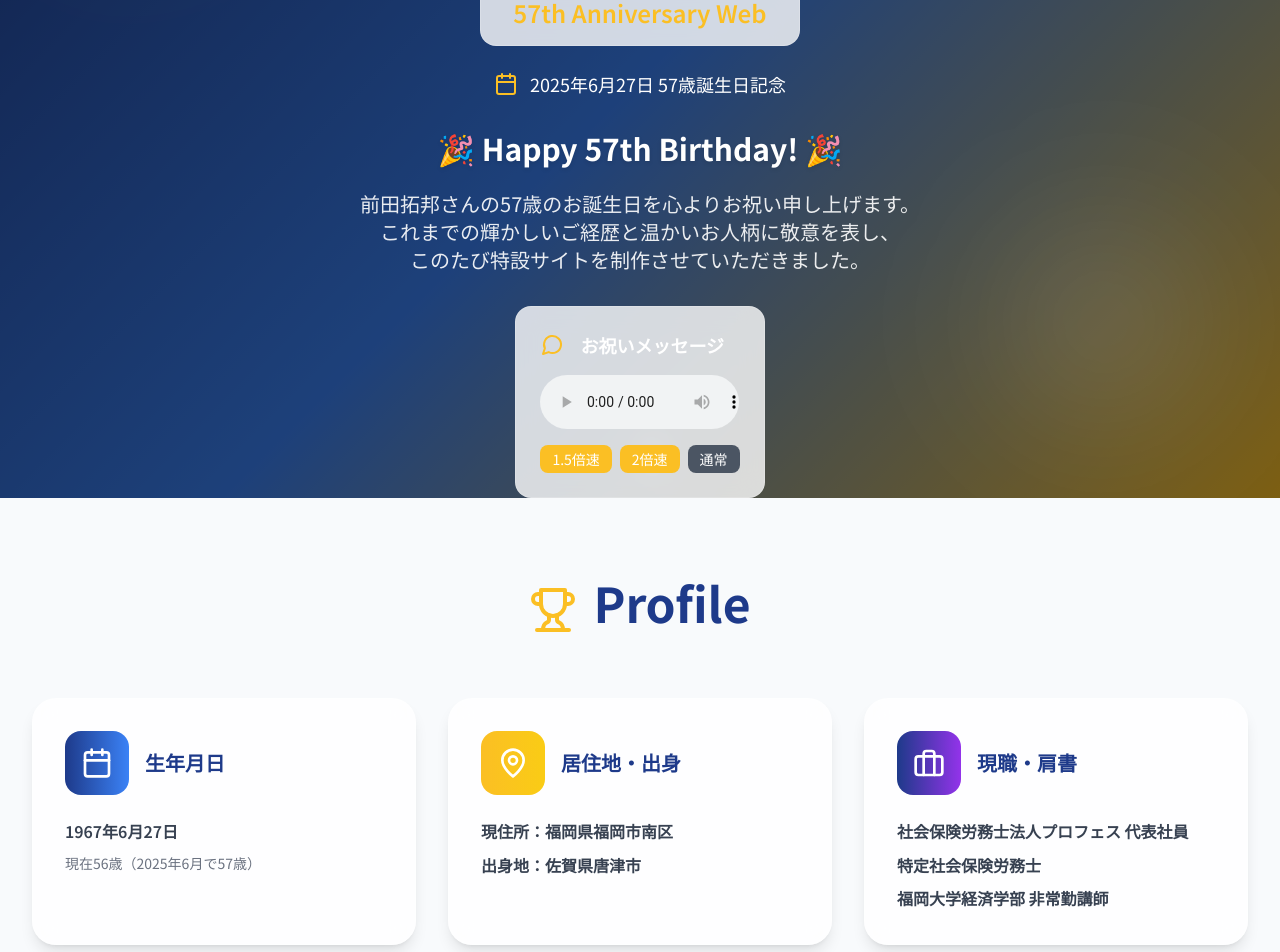
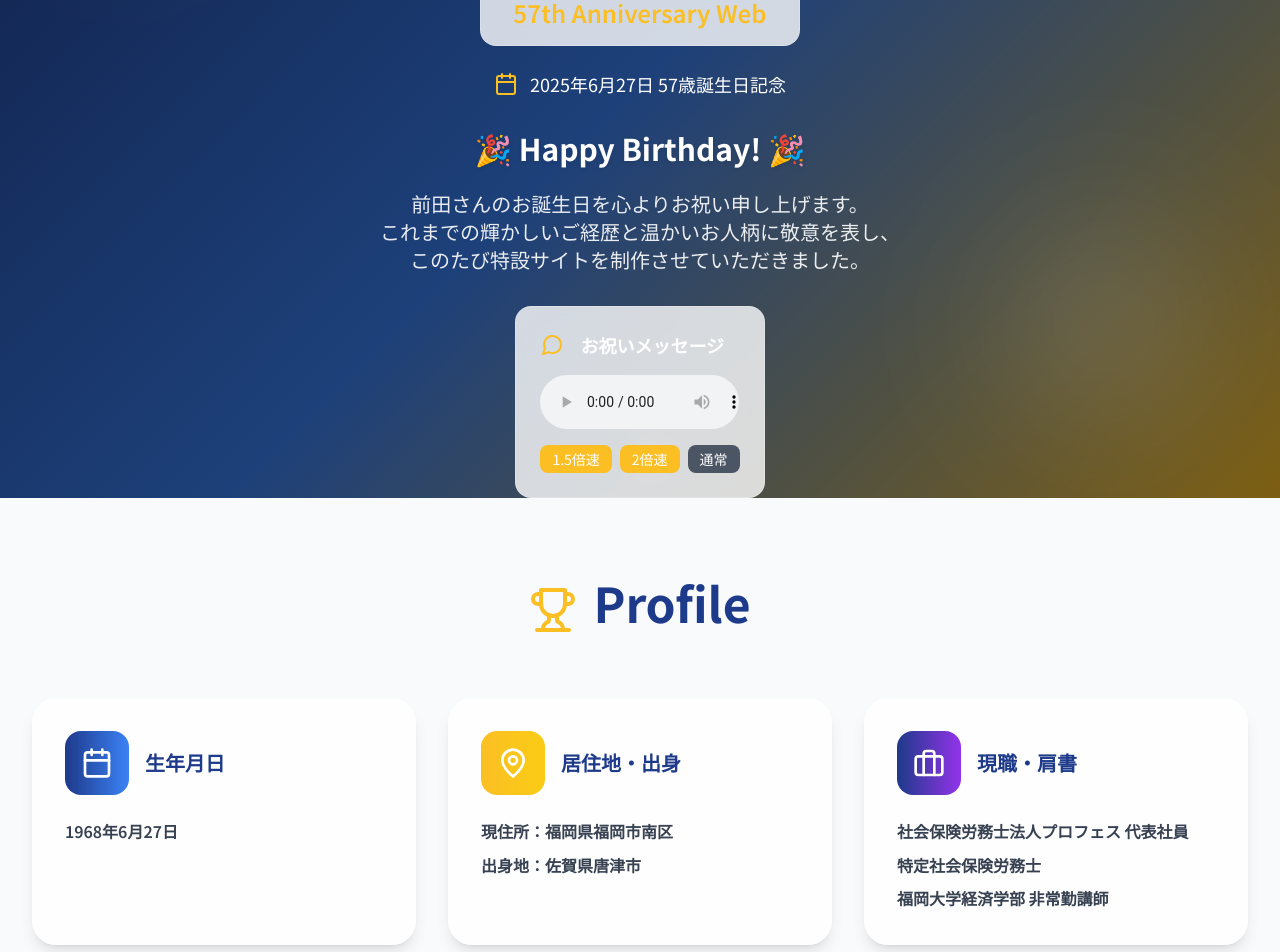
Before and after one commit to Wataru2936/maeda57, a Next.js app: page / in a window 1280 px wide. Shown: the part 340-1292 px from the top of the page. Built offline with nearby package versions, Linux system fonts and the light colour scheme.

Commit message:
Update text content: remove specific age references and update birth year

```diff
--- a/src/app/layout.tsx
+++ b/src/app/layout.tsx
@@ -9,7 +9,7 @@ const notoSansJP = Noto_Sans_JP({
 });
 
 export const metadata: Metadata = {
-  title: "前田拓邦様 57歳記念サイト",
+  title: "前田さん57歳記念サイト",
   description: "前田拓邦様の57歳のお誕生日を記念した特設サイトです。",
   keywords: "前田拓邦, 社会保険労務士, 誕生日記念, プロフェス",
   openGraph: {
--- a/src/app/page.tsx
+++ b/src/app/page.tsx
@@ -116,10 +116,10 @@ export default function Home() {
               className="text-center"
             >
               <h2 className="text-2xl md:text-3xl font-bold mb-6 text-shadow">
-                🎉 Happy 57th Birthday! 🎉
+                🎉 Happy Birthday! 🎉
               </h2>
               <p className="text-lg md:text-xl max-w-4xl mx-auto leading-relaxed opacity-90">
-                前田拓邦さんの57歳のお誕生日を心よりお祝い申し上げます。<br/>
+                前田さんのお誕生日を心よりお祝い申し上げます。<br/>
                 これまでの輝かしいご経歴と温かいお人柄に敬意を表し、<br/>
                 このたび特設サイトを制作させていただきました。
               </p>
@@ -217,8 +217,7 @@ export default function Home() {
                   </div>
                   <h3 className="text-xl font-bold text-navy-blue">生年月日</h3>
                 </div>
-                <p className="text-gray-700 font-semibold mb-2">1967年6月27日</p>
-                <p className="text-sm text-gray-500">現在56歳（2025年6月で57歳）</p>
+                <p className="text-gray-700 font-semibold mb-2">1968年6月27日</p>
               </motion.div>
 
               <motion.div variants={fadeInUp} className="card-shadow glass-effect p-8 rounded-3xl">
@@ -592,7 +591,7 @@ export default function Home() {
             </motion.div>
 
             <h2 className="text-3xl md:text-4xl font-bold mb-6 text-gold">
-              前田拓邦さん、57歳のお誕生日おめでとうございます！
+              前田拓邦さん、お誕生日おめでとうございます！
             </h2>
             <p className="text-xl text-gray-300 leading-relaxed">
               これからも末永くお元気で、ますますのご活躍をお祈り申し上げます。
```
